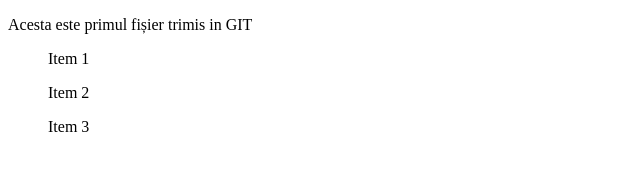
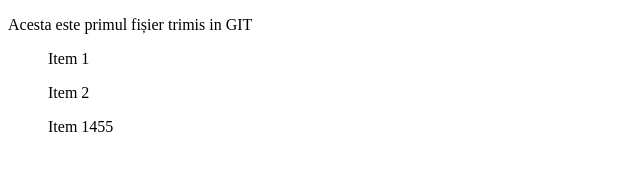
Before and after one commit to stefanche/sendIri, a plain HTML site: page index.html in a window 1280 px wide. Shown: the full height of the page, 0-640 px from the left. Drawn offline with Linux system fonts and the light colour scheme.

Commit message:
changed <p> content

```diff
--- a/index.html
+++ b/index.html
@@ -10,7 +10,7 @@
     <ul>
         <p>Item 1</p>
         <p>Item 2</p>
-        <p>Item 3</p>
+        <p>Item 1455</p>
     </ul>
 </body>
 </html>
```
